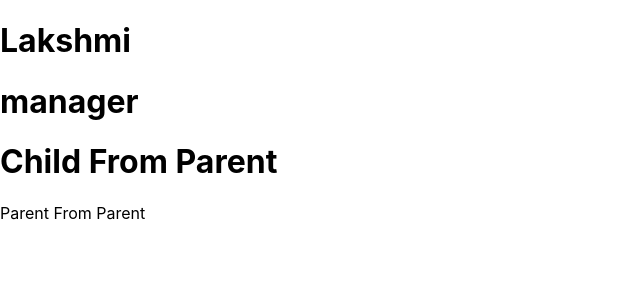
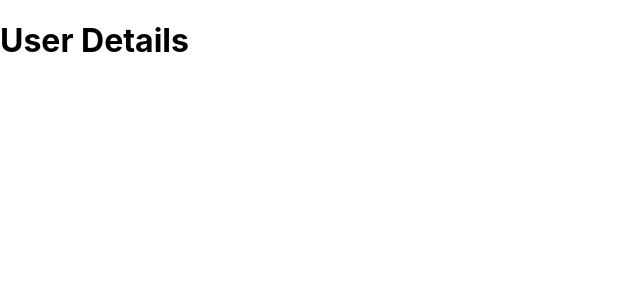
Before and after one commit to Lakshmi331/basic-react-app, a React (Create React App) app: page / in a window 1280 px wide. Shown: the top 300 px of the page, without its empty margins (0-640 px from the left). Built offline with nearby package versions, Linux system fonts and the light colour scheme.

Commit message:
Router basic

```diff
--- a/package.json
+++ b/package.json
@@ -8,6 +8,8 @@
     "@testing-library/user-event": "^13.5.0",
     "react": "^18.2.0",
     "react-dom": "^18.2.0",
+    "react-router": "^6.8.0",
+    "react-router-dom": "^6.8.0",
     "react-scripts": "5.0.1",
     "web-vitals": "^2.1.4"
   },
--- a/src/App.js
+++ b/src/App.js
@@ -2,22 +2,19 @@ import React from "react";
 import './App.css';
 import UserDetails from "./components/UserDetails";
 import Children from "./components/Children";
+import {BrowserRouter, Routes, Route} from "react-router-dom";
+import Basic from "./components/Basic";
 
 function App(props) {
 
   return (
     <div>
-       <UserDetails
-          data = {{
-             name: "Lakshmi",
-             role: "manager",
-          }}
-       />
-       <Children>
-        <h1>Child From Parent</h1>
-        <p>Parent From Parent</p>
-       </Children>
-
+        <BrowserRouter>
+          <Routes>
+            <Route path = "/" element = {<UserDetails/>} />
+            <Route path = "/Basic" element = {<Basic/>} />
+          </Routes>
+        </BrowserRouter>
     </div>
   );
 }
--- a/src/components/UserDetails.js
+++ b/src/components/UserDetails.js
@@ -4,8 +4,7 @@ import PropTypes from 'prop-types'
 function UserDetails(props) {
   return (
     <div>
-      <h1>{props.data.name}</h1>
-      <h1>{props.data.role}</h1>
+      <h1>User Details</h1>
     </div>
   )
 }
--- a/src/components/basic.js
+++ b/src/components/basic.js
@@ -3,7 +3,7 @@ import React from 'react'
 import PropTypes from 'prop-types'
 import UserDetails from './UserDetails'
 
-function basic(props) {
+function Basic(props) {
   let name="Lakshmi"
   let num = "9876543210"
   let bool = true;
@@ -20,7 +20,7 @@ function basic(props) {
   return (
     <div>
     <div className="App">
-      <h1 className={blueColor ? "header" : safeColor ? "safe" : "error"}>Heading</h1>
+      <h1 className={blueColor ? "header" : safeColor ? "safe" : "error"}>Heading basic</h1>
       <h1>{name}</h1>
       {
       bool ? <h3>{num}</h3> : <h3>No Number</h3>
@@ -43,8 +43,8 @@ function basic(props) {
   )
 }
 
-basic.propTypes = {
+Basic.propTypes = {
 
 }
 
-export default basic
+export default Basic
```
Also changed, not shown: 1 other file (tests, documents, lock files or other folders).
